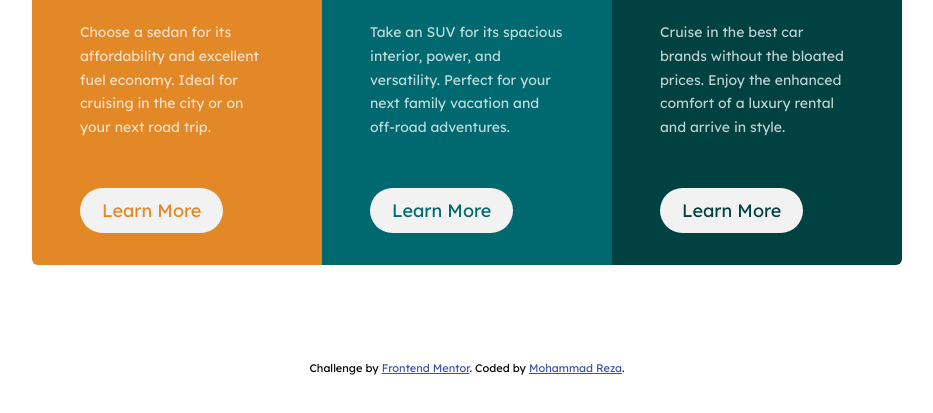
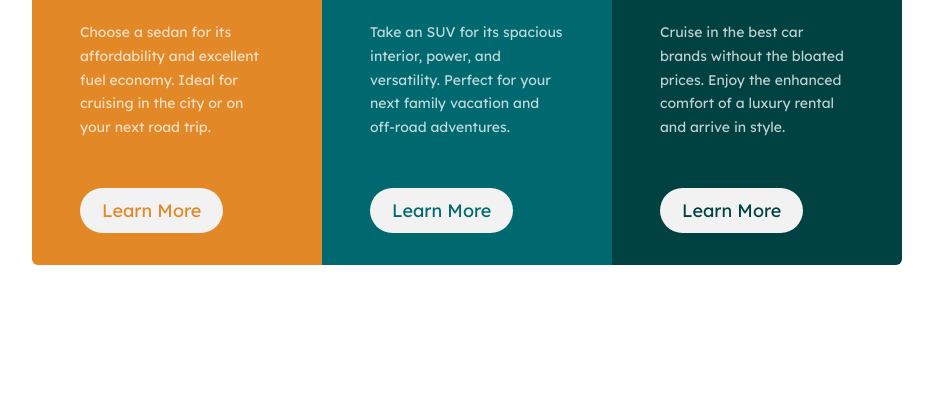
Before and after one commit to mohammadreza2003-af/12-column-preview-card-component-main, a plain HTML site: page index.html in a window 1280 px wide. Shown: the part 233-646 px from the top of the page, without its empty margins (173-1106 px from the left). Drawn offline with Linux system fonts and the light colour scheme.

Commit message:
fix links

```diff
--- a/index.html
+++ b/index.html
@@ -19,16 +19,6 @@
     <link rel="stylesheet" href="style.css" />
     <link rel="stylesheet" href="media.css" />
     <title>3-column preview card component</title>
-
-    <style>
-      .attribution {
-        font-size: 11px;
-        text-align: center;
-      }
-      .attribution a {
-        color: hsl(228, 45%, 44%);
-      }
-    </style>
   </head>
   <body>
     <div class="con">
@@ -62,11 +52,5 @@
         </div>
       </div>
     </div>
-    <div class="attribution">
-      Challenge by
-      <a href="https://www.frontendmentor.io?ref=challenge" target="_blank"
-        >Frontend Mentor</a
-      >. Coded by <a href="#">Mohammad Reza</a>.
-    </div>
   </body>
 </html>
```
